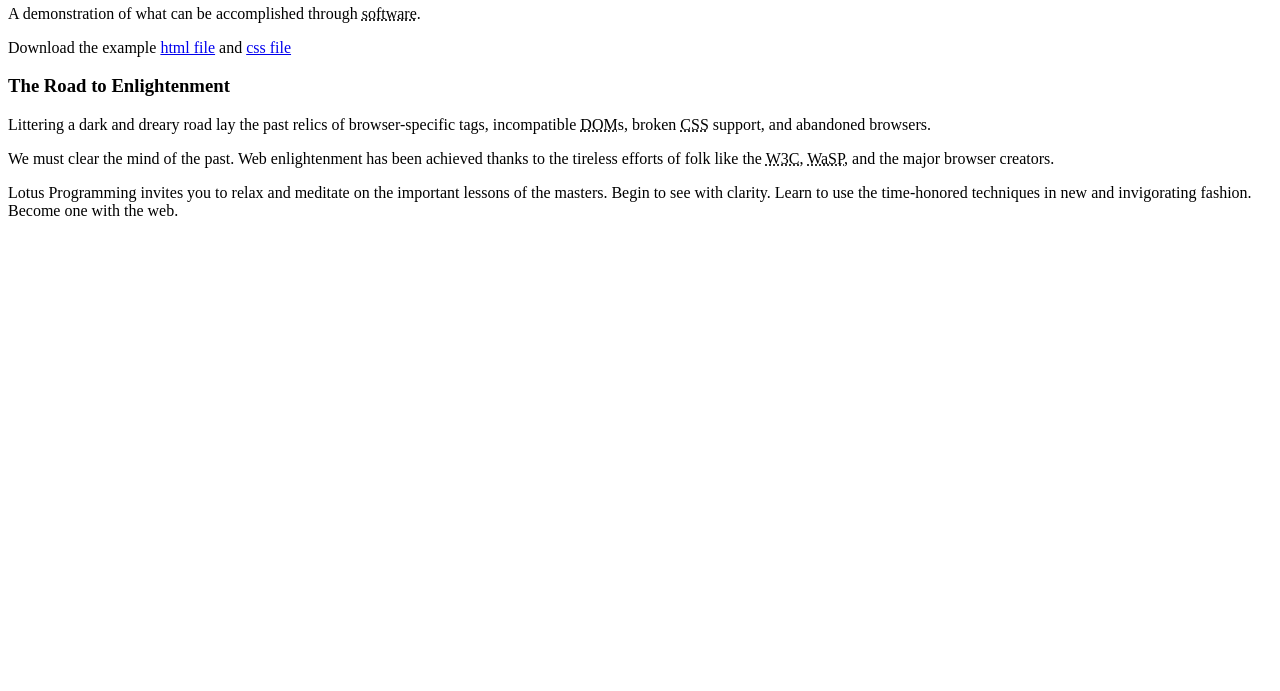
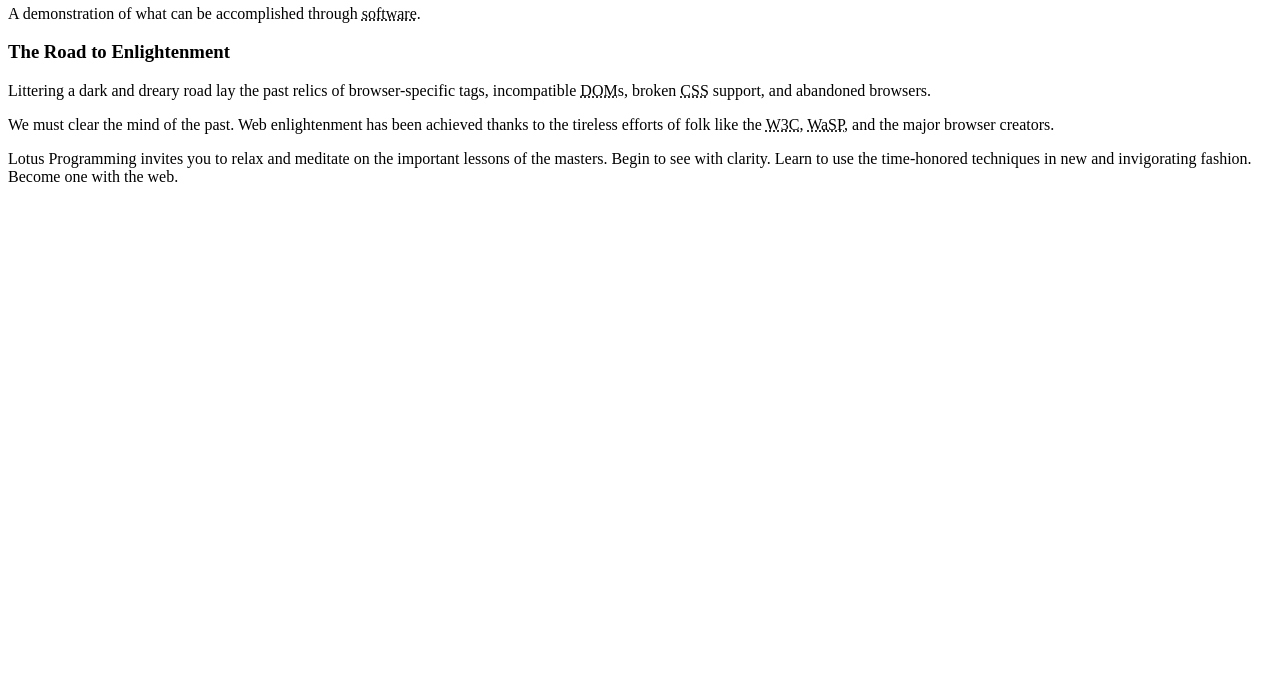
Before and after one commit to eluctyde/lotusprogramming, a plain HTML site: page index.html in a window 1280 px wide. Shown: the part 109-800 px from the top of the page. Drawn offline with Linux system fonts and the light colour scheme.

Commit message:
copy edit

```diff
--- a/index.html
+++ b/index.html
@@ -25,7 +25,7 @@
 
 		<div class="summary" id="zen-summary" role="article">
 			<p>A demonstration of what can be accomplished through <abbr title="Cascading Style Sheets">software</abbr>.</p>
-			<p>Download the example <a href="/examples/index" title="This page's source HTML code, not to be modified.">html file</a> and <a href="/examples/style.css" title="This page's sample CSS, the file you may modify.">css file</a></p>
+			</p>
 		</div>
 
 		<div class="preamble" id="zen-preamble" role="article">
```
